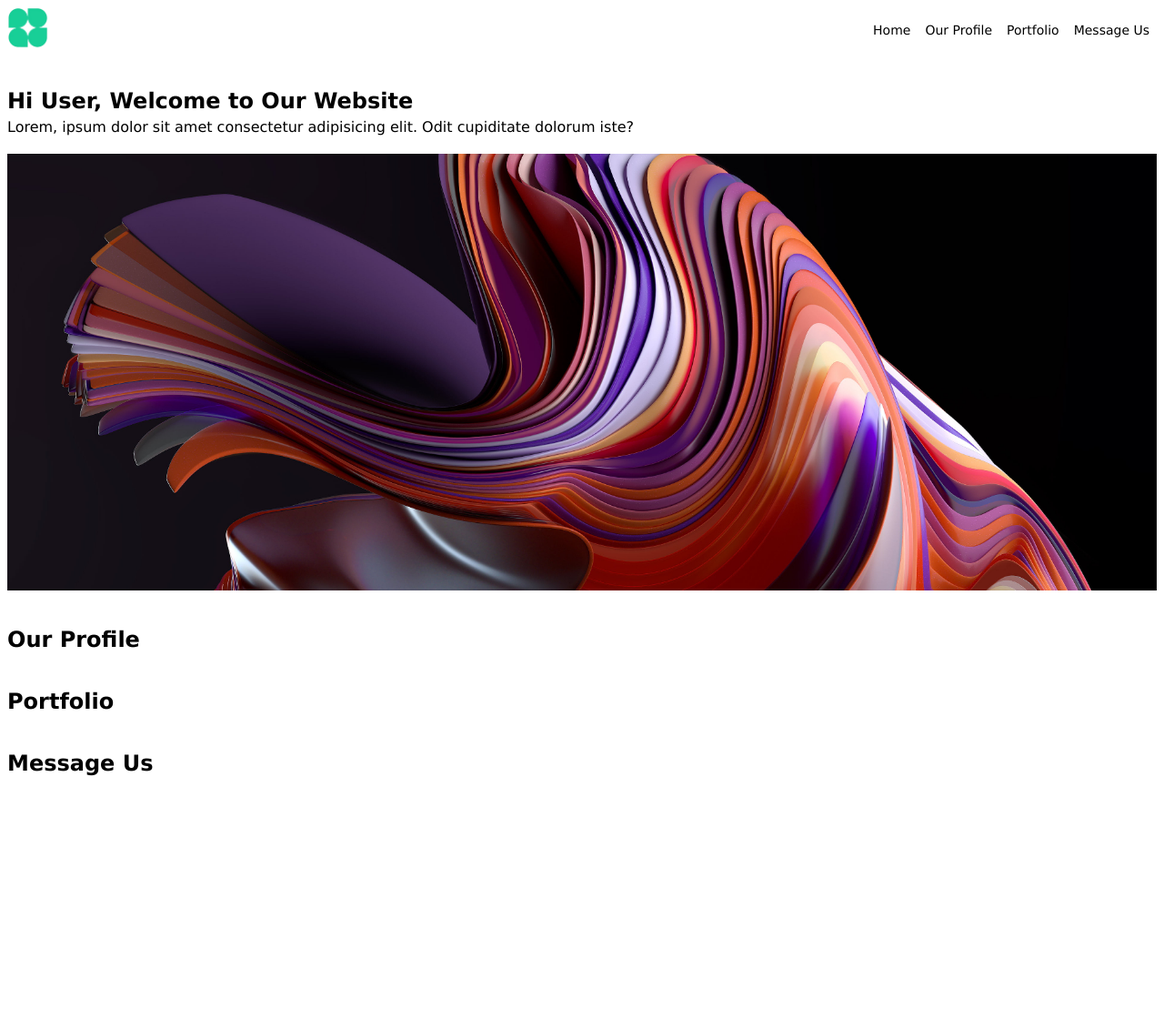
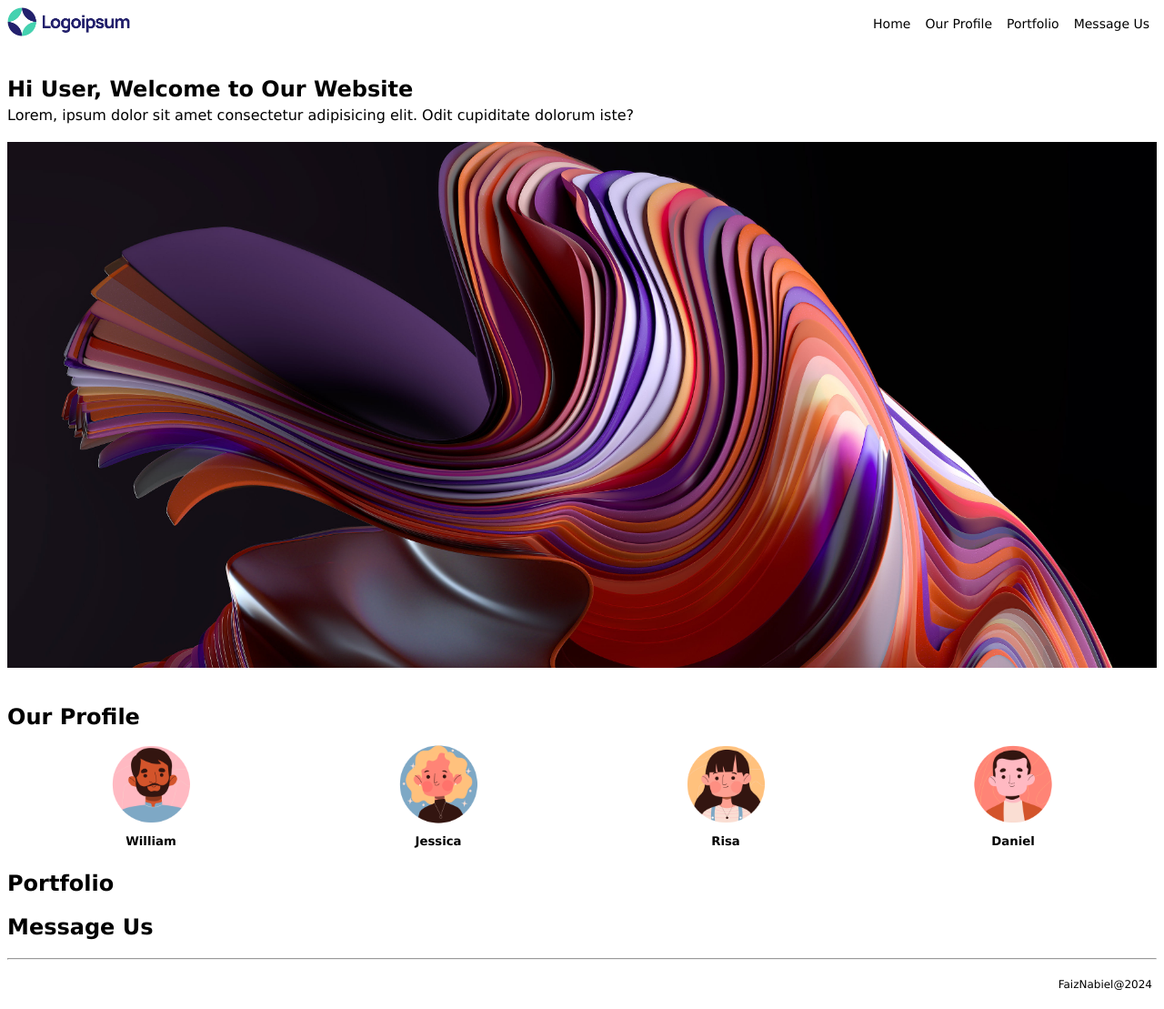
Before and after one commit to revou-fundamental-course/16-sept-24-FaizNabielNz, a plain HTML site: page index.html in a window 1280 px wide. Shown: the whole page at 91% size. Before the commit the page ends 861 px from the top, so only its background shows below. Drawn offline with Linux system fonts and the light colour scheme.

Commit message:
Konfigurasi Ketiga

```diff
--- a/css/style.css
+++ b/css/style.css
@@ -2,9 +2,8 @@
 body {
   font-family: Verdana, Geneva, Tahoma, sans-serif;
 }
-img {
-  height: 45px;
-  width: 45px;
+.logo-icon {
+  width: 135px;
 }
 .main-header {
   display: flex;
@@ -23,23 +22,54 @@ nav a {
 }
 nav a.active {
   background-color: #f2f2f2;
-  color: #17cf97;
+  color: #45d2b0;
 }
 nav a:hover {
-  background-color: #17cf97;
+  background-color: #45d2b0;
   color: white;
   border-radius: 15px;
   transition: 2ms;
 }
-h1 {
+
+.home-header > h1 {
   margin: 40px 0px 5px 0px;
 }
-p {
+.profile-header > h1 {
+  margin: 40px 0px 15px 0px;
+}
+.home-article > p {
   margin: 3px 0px 20px 0px;
 }
 .photo-banner {
-  height: 480px;
+  height: 578px;
   background-image: url(../Assets/Banner1.jpg);
   background-size: cover;
   background-position: center;
 }
+
+.profile-container {
+  display: flex;
+  justify-content: space-around;
+}
+
+.profile-container > div {
+  display: flex;
+  flex-direction: column;
+  align-items: center;
+}
+
+.profile-icon {
+  width: 90px;
+  height: 90px;
+}
+
+h5 {
+  margin: 10px 0px 5px 0px;
+}
+
+footer > p {
+  font-size: 12px;
+  margin: 20px 5px 20px 0px;
+  display: flex;
+  justify-content: flex-end;
+}
--- a/index.html
+++ b/index.html
@@ -9,7 +9,7 @@
   <body>
     <header class="main-header">
       <div class="web-logo">
-        <img src="Assets/Logo2.png" alt="logo-icon" />
+        <img src="Assets/Logo3.png" class="logo-icon" />
       </div>
 
       <nav>
@@ -22,11 +22,11 @@
 
     <main>
       <section id="section-home">
-        <header>
+        <header class="home-header">
           <h1>Hi User, Welcome to Our Website</h1>
         </header>
 
-        <article>
+        <article class="home-article">
           <p>
             Lorem, ipsum dolor sit amet consectetur adipisicing elit. Odit
             cupiditate dolorum iste?
@@ -37,11 +37,28 @@
       </section>
 
       <section id="section-profile">
-        <header>
+        <header class="profile-header">
           <h1>Our Profile</h1>
         </header>
 
-        <div></div>
+        <div class="profile-container">
+          <div>
+            <img src="Assets/man man.png" class="profile-icon" />
+            <h5>William</h5>
+          </div>
+          <div>
+            <img src="Assets/woman woman.png" class="profile-icon" />
+            <h5>Jessica</h5>
+          </div>
+          <div>
+            <img src="Assets/woman.png" class="profile-icon" />
+            <h5>Risa</h5>
+          </div>
+          <div>
+            <img src="Assets/man.png" class="profile-icon" />
+            <h5>Daniel</h5>
+          </div>
+        </div>
       </section>
 
       <section id="section-portfolio">
@@ -63,7 +80,9 @@
         </section>
       </section>
     </main>
-
-    <footer></footer>
+    <hr />
+    <footer>
+      <p>FaizNabiel@2024</p>
+    </footer>
   </body>
 </html>
```
Also changed, not shown: Assets/Logo3.png (added).
